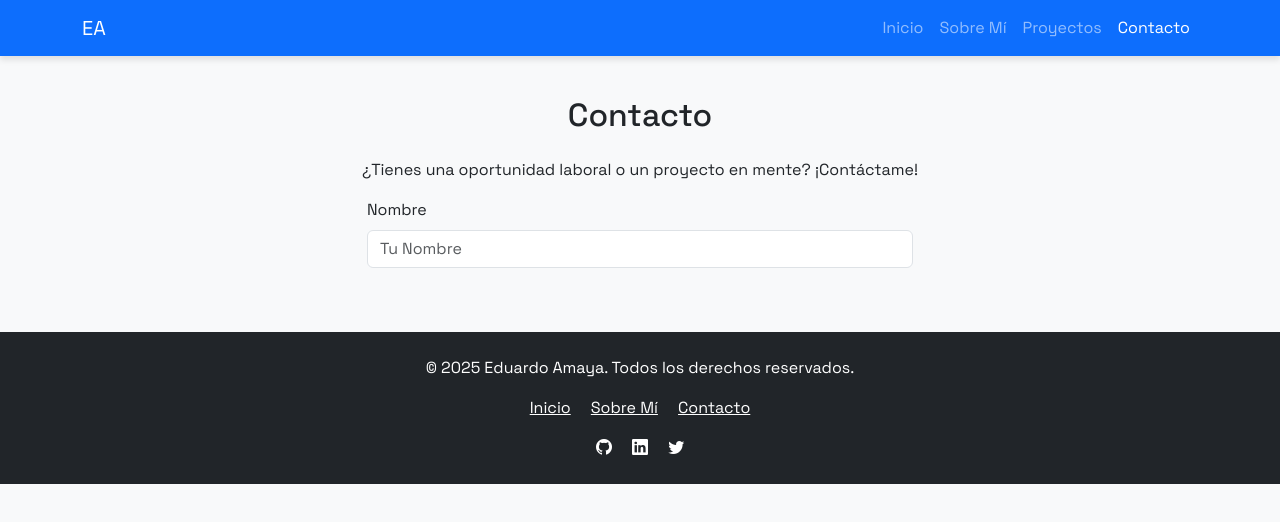
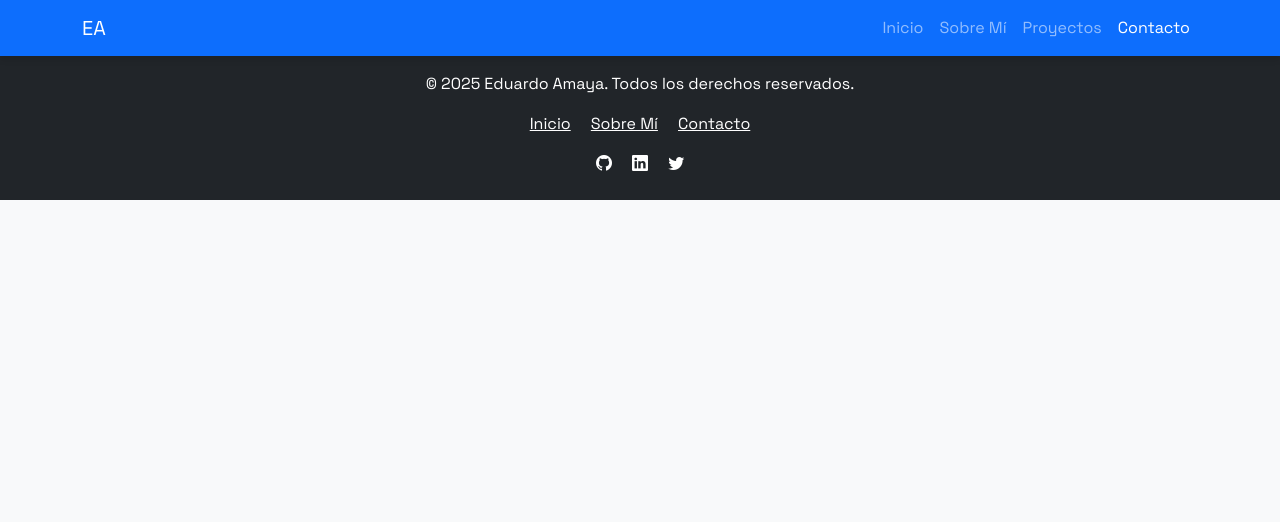
Before and after one commit to ea0627/portafolio_ea, a plain HTML site: page contacto.html in a window 1280 px wide. Drawn offline with nearby package versions, Linux system fonts and the light colour scheme; a web font is replaced by a local one.

Commit message:
se crea contacto.html

```diff
--- a/contacto.html
+++ b/contacto.html
@@ -39,20 +39,7 @@
         </nav>
     </header>
 
-    <section id="contacto" class="container mt-5 pt-5" data-aos="fade-up">
-        <h2 class="text-center mb-4">Contacto</h2>
-        <p class="text-center">¿Tienes una oportunidad laboral o un proyecto en mente? ¡Contáctame!</p>
-        <div class="row justify-content-center">
-            <div class="col-md-6">
-                <form action="https://formspree.io/f/xvgzbrrp" method="POST">
-                    <div class="mb-3">
-                        <label for="nombre" class="form-label">Nombre</label>
-                        <input type="text" class="form-control" name="nombre" placeholder="Tu Nombre" required>
-                    </div>
-                </form>
-            </div>
-        </div>
-    </section>
+
 
 
     <footer class="bg-dark text-white text-center py-4 mt-5" data-aos="fade-up">
```
